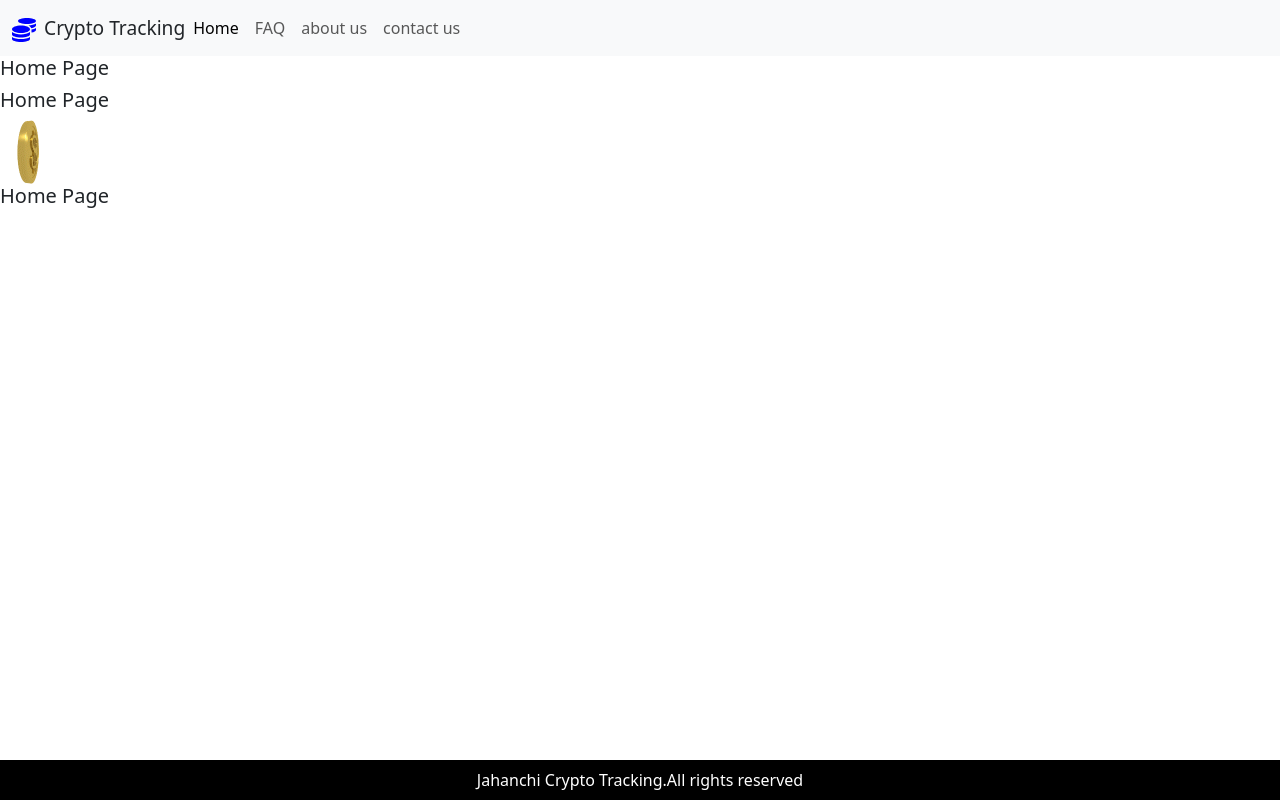
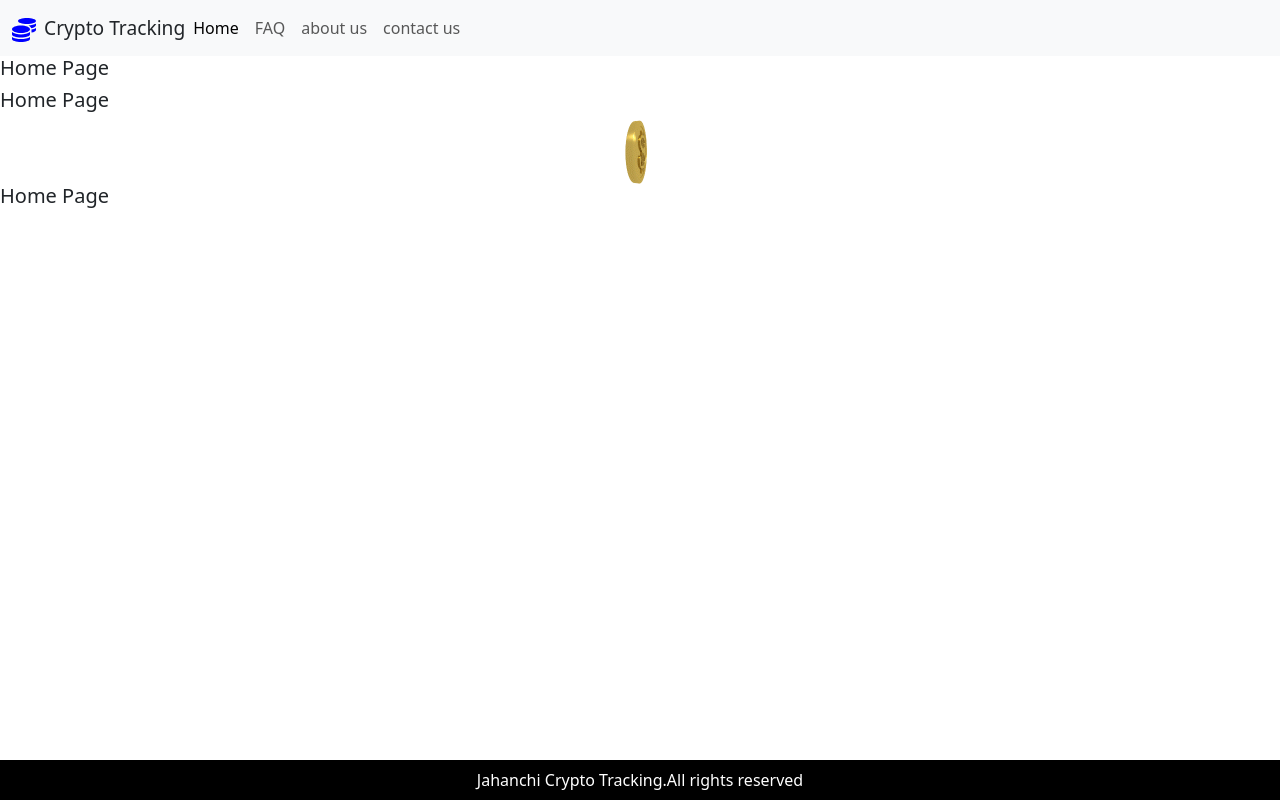
Before and after one commit to mohammadjahanchi/jahanchi-crypto-tracking, a React (Create React App) app: page / in a window 1280 px wide. Built offline with nearby package versions, Linux system fonts and the light colour scheme.

Commit message:
spinner 100% to complate

```diff
--- a/src/componnents/ui/spinner.css
+++ b/src/componnents/ui/spinner.css
@@ -1,5 +1,11 @@
 .spinner{
-   display: flex;
+   /* display: flex;
    align-items: center;
    left: 50px;
+   /* background-color: blueviolet; */
+   /* margin-left: 150px; */
+   /* justify-content: center; */
+   display: grid;
+   place-items: center;
+
 }
```
